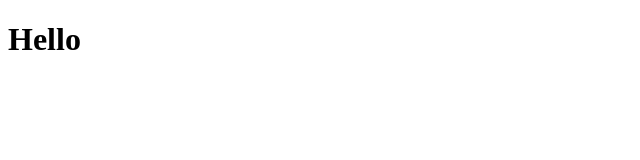
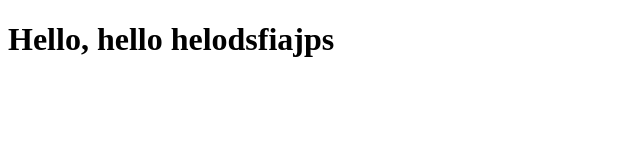
Before and after one commit to Bowser3000/Website, a plain HTML site: page index.html in a window 1280 px wide. Shown: the whole page, without its empty margins (0-640 px from the left). Drawn offline with Linux system fonts and the light colour scheme.

Commit message:
Update index.html

```diff
--- a/index.html
+++ b/index.html
@@ -6,6 +6,6 @@
     <title>My Website</title>
 </head>
 <body>
-    <h1>Hello</h1>
+    <h1>Hello, hello helodsfiajps</h1>
 </body>
 </html>
```
